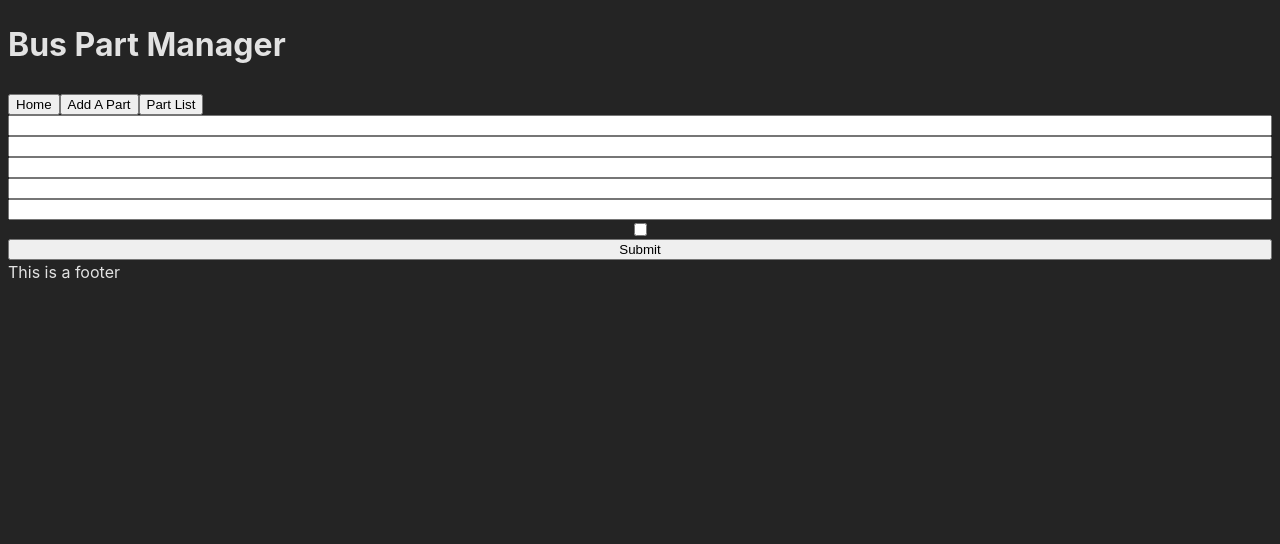
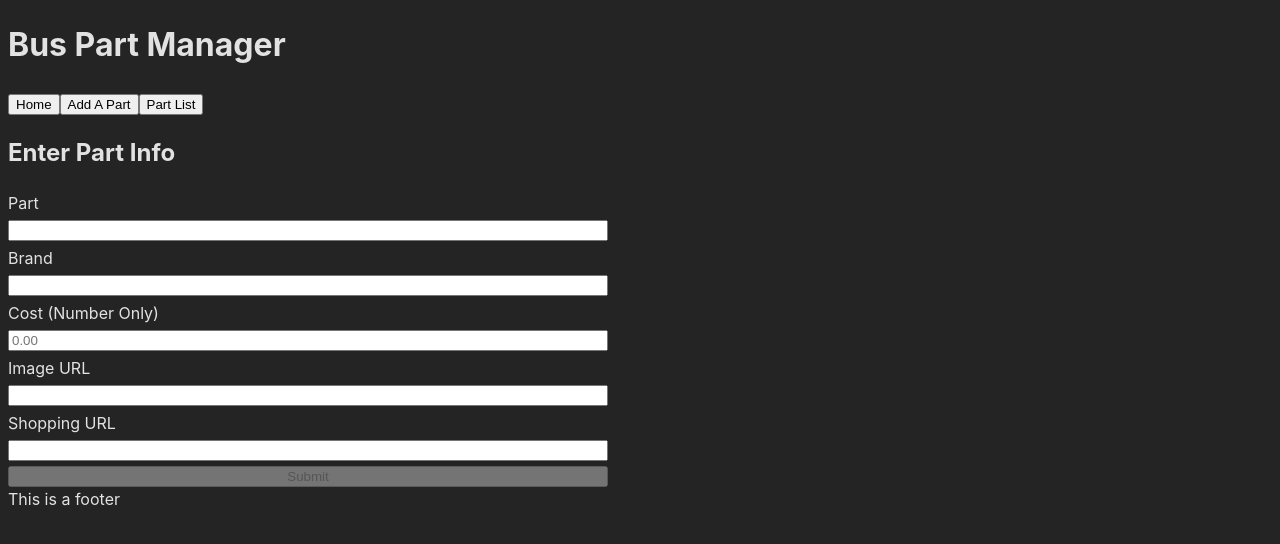
Before and after one commit to C0R4L0V3/crud-api-lab, a React (Vite) app in the folder crud-frontend/: page / in a window 1280 px wide. Both pictures are taken after a click on the button "Add A Part". Shown: the top 544 px of the page. Built offline with nearby package versions, Linux system fonts and the light colour scheme.

Commit message:
fixed error with post request, form working

```diff
--- a/crud-frontend/src/Components/AddAPart/AddAPart.jsx
+++ b/crud-frontend/src/Components/AddAPart/AddAPart.jsx
@@ -1,8 +1,34 @@
 import { useState } from "react";
+
 
 const AddAPart = () => {
 	// state variable for form data
-	const [formData, setFormData] = useState();
+	const [formData, setFormData] = useState({
+		itemName: "",
+		brand: "",
+		img: "",
+		cost: "",
+		link: "",
+	});
+
+	// error state variables
+	const [entryError, setEntryError] = useState();
+	const [errorMessage, setErrorMessage] = useState();
+
+	// success state variables
+	const [formSuccess, setFormSuccess] = useState();
+	const [partName, setPartName] = useState();
+
+	// function for API post
+	const postAPI = async () => {
+		await fetch(`${import.meta.env.VITE_API_URL}/BusParts`, {
+			method: "POST",
+			headers: {
+				"Content-Type": "application/json",
+			},
+			body: JSON.stringify(formData),
+		});
+	};
 
 	// function for controlled form entry
 	const handleChange = (event) => {
@@ -11,74 +37,104 @@ const AddAPart = () => {
 
 	// function for controlled form submit
 	const handleSubmit = (event) => {
+		// prevent page reload
 		event.preventDefault();
+
+		try {
+			// adds formData to API via backend
+			postAPI();
+			// displays success message
+			setFormSuccess(true);
+			setPartName(formData.itemName);
+			// reset form to empty
+			setFormData({
+				itemName: "",
+				brand: "",
+				img: "",
+				cost: "",
+				link: "",
+			});
+		} catch {
+			setEntryError(true);
+			setErrorMessage("Form entry error. Please try again!");
+		}
 	};
 
-	const style = { display: "flex", flexDirection: "column" };
+	const style = {
+		display: "flex",
+		flexDirection: "column",
+		gap: "5px",
+		width: "50%",
+		maxWidth: "600px",
+	};
 
 	return (
+		<>
+			<h2>Enter Part Info</h2>
 			<form onSubmit={handleSubmit} style={style}>
 				{/* name of part (string) */}
-			<label htmlFor="itemName"></label>
+				<label htmlFor="itemName">Part</label>
 				<input
 					type="text"
 					name="itemName"
 					id="itemName"
 					onChange={handleChange}
-				value={formData}
+					value={formData.itemName}
 				/>
 
 				{/* brand of part (string) */}
-			<label htmlFor="brand"></label>
+				<label htmlFor="brand">Brand</label>
 				<input
 					type="text"
 					name="brand"
 					id="brand"
 					onChange={handleChange}
-				value={formData}
+					value={formData.brand}
+				/>
+
+				{/* cost of part (number) */}
+				<label htmlFor="cost">Cost (Number Only)</label>
+				<input
+					type="number"
+					placeholder="0.00"
+					step=".01"
+					name="cost"
+					id="cost"
+					onChange={handleChange}
+					value={formData.cost}
 				/>
 
 				{/* url/path for image (string) */}
-			<label htmlFor="img"></label>
+				<label htmlFor="img">Image URL</label>
 				<input
 					type="text"
 					name="img"
 					id="img"
 					onChange={handleChange}
-				value={formData}
-			/>
-
-			{/* cost of part (number) */}
-			<label htmlFor="cost"></label>
-			<input
-				type="text"
-				name="cost"
-				id="cost"
-				onChange={handleChange}
-				value={formData}
+					value={formData.img}
 				/>
 
 				{/* url for amazon link (string) */}
-			<label htmlFor="link"></label>
+				<label htmlFor="link">Shopping URL</label>
 				<input
 					type="text"
 					name="link"
 					id="link"
 					onChange={handleChange}
-				value={formData}
+					value={formData.link}
 				/>
 
-			{/* bought or not checkbox (boolean) */}
-			<label htmlFor="hasBought"></label>
-			<input
-				type="checkbox"
-				name="hasBought"
-				id="hasBought"
-				onChange={handleChange}
-				value={formData}
-			/>
-			<input type="submit" />
+				{/*   */}
+				<button
+					type="submit"
+					disabled={!Object.values(formData).every(Boolean)}
+				>
+					Submit
+				</button>
 			</form>
+			{entryError ? <p>{errorMessage}</p> : ""}
+			{formSuccess ? <p>{partName} added successfully!</p> : ""}
+		</>
 	);
 };
 
@@ -91,6 +147,6 @@ export default AddAPart;
     img: String,
     cost: Number,
     link: String,
-    hasBought: Boolean,
+    hasBought: Boolean, (not part of form)
 
 });*/
```
Lines whose indentation alone changed are shown as unchanged.
